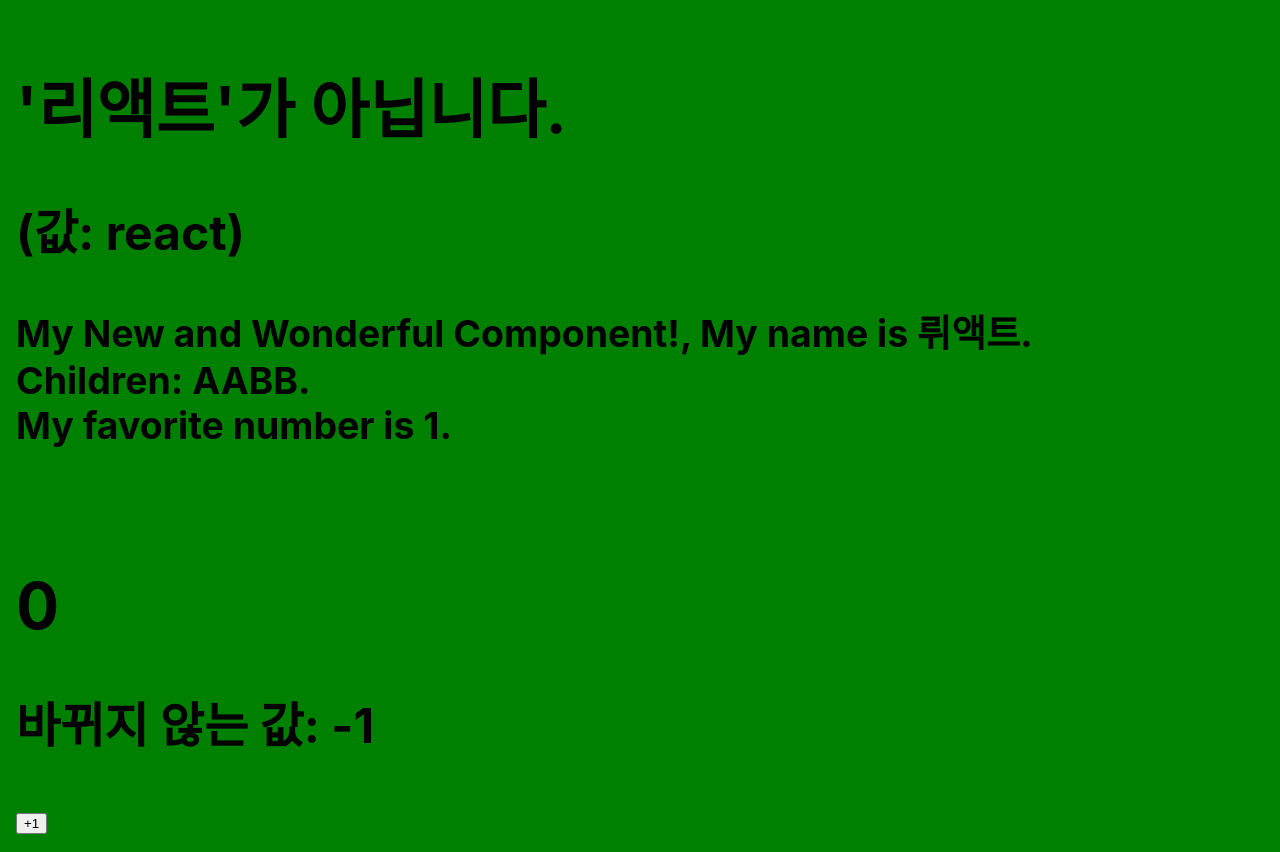
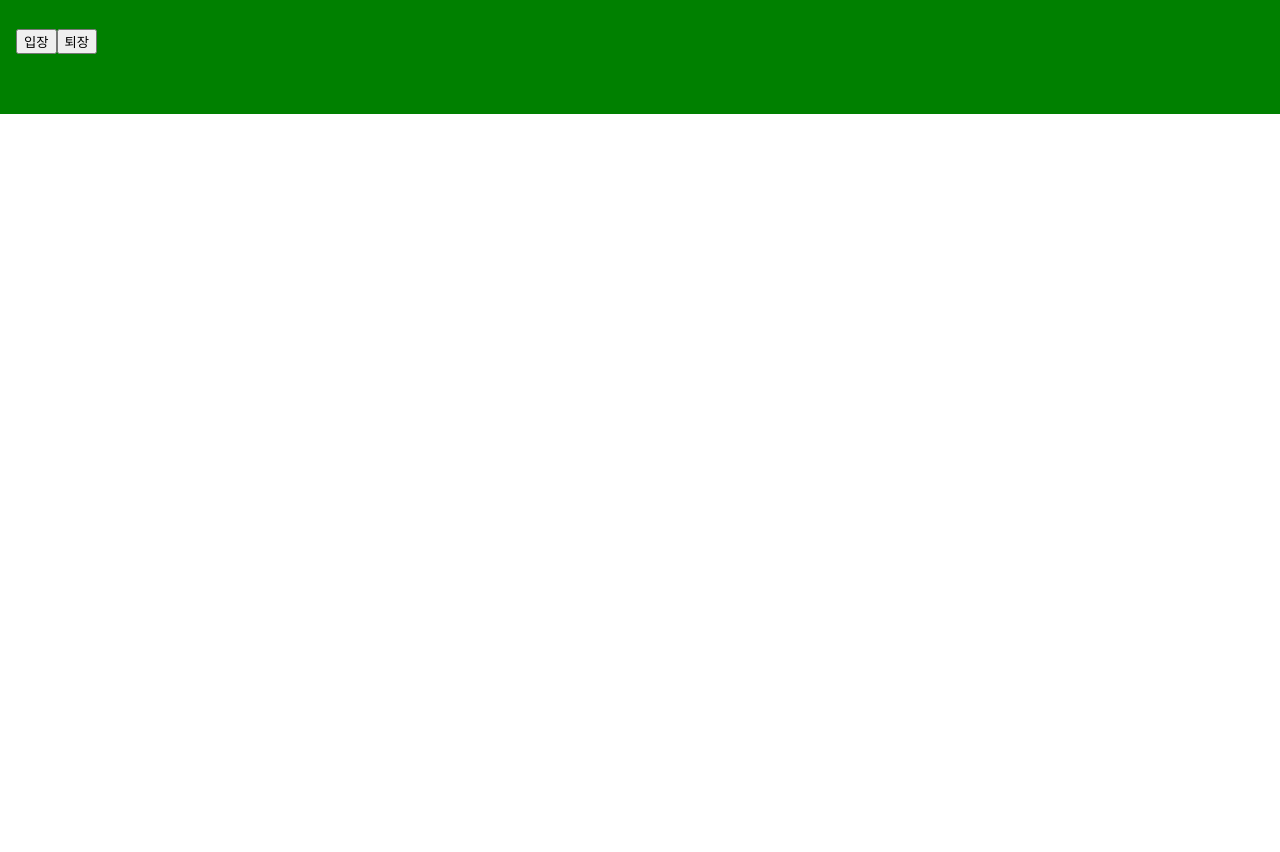
Before and after one commit to chohyojae/hello-react, a React (Create React App) app: page / in a window 1280 px wide. After the commit the page ends 800 px from the top, so only its background shows below. Built offline with nearby package versions, Linux system fonts and the light colour scheme.

Commit message:
func. style component

```diff
--- a/src/App.js
+++ b/src/App.js
@@ -1,5 +1,4 @@
-import MyComponent from './MyComponent';
-import Counter from './Counter';
+import Say from './Say.js';
 
 function App() {
   const name = 'react';
@@ -14,17 +13,7 @@
 
   return (
     <div style={style} className="App">
-      {'리액트' === name ? (
-        <h1>'리액트'입니다.</h1>
-      ) : (
-        <h1>'리액트'가 아닙니다.</h1>
-      )}
-      <h2>(값: {name})</h2>
-      <h3>
-        <MyComponent name={'뤼액트'} children="AABB" favoriteNumber={1} />
-      </h3>
-      <br />
-      <Counter />
+      <Say />
     </div>
   );
 }
--- /dev/null
+++ b/src/Say.js
@@ -0,0 +1,17 @@
+import React, { useState } from 'react';
+
+const Say = () => {
+  const [message, setMessage] = useState('');
+  const onClickEnter = () => setMessage('안녕하세요');
+  const onClickLeave = () => setMessage('안녕히 가세요!');
+
+  return (
+    <div>
+      <button onClick={onClickEnter}>입장</button>
+      <button onClick={onClickLeave}>퇴장</button>
+      <h1>{message}</h1>
+    </div>
+  );
+};
+
+export default Say;
```
